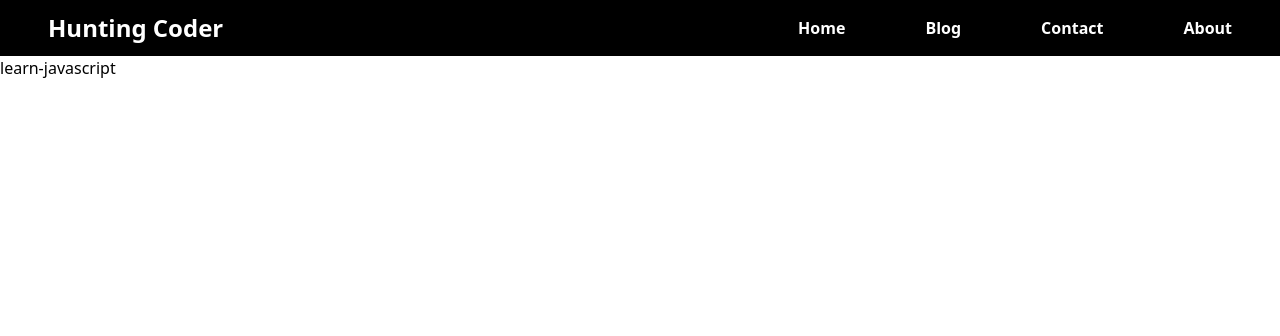
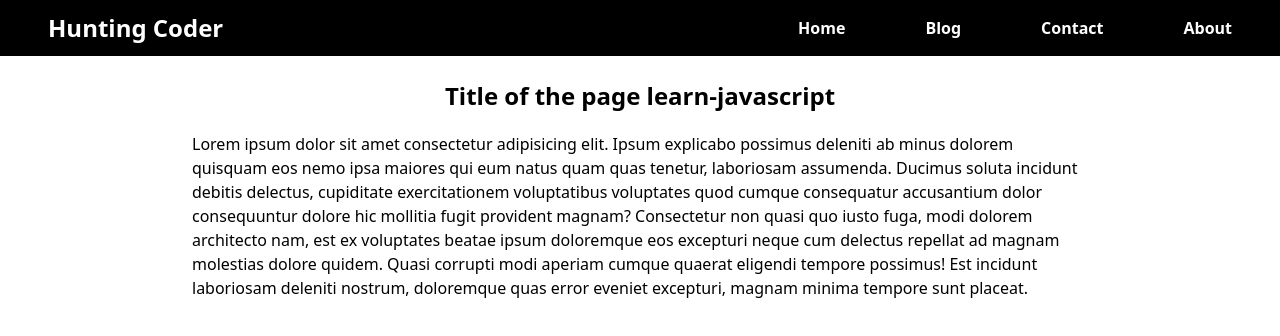
Before and after one commit to SajidCurious/learn-next, a Next.js app: page /blogpost/learn-javascript in a window 1280 px wide. Shown: the top 336 px of the page. Built offline with nearby package versions, Linux system fonts and the light colour scheme.

Commit message:
building blog using slug.js

```diff
--- a/src/pages/blog.js
+++ b/src/pages/blog.js
@@ -1,3 +1,4 @@
+import Link from "next/link";
 import React from "react";
 
 const blog = () => {
@@ -6,15 +7,21 @@ const blog = () => {
       <h1 className="text-5xl">Popular Blogs</h1>
       <div className="blogItems mt-10">
         <div className="blogItem mb-4">
-          <h1 className="text-xl">How to learn JavaScript in 2022?</h1>
+          <Link href={"/blogpost/learn-javascript"}>
+            <h1 className="text-xl">How to learn JavaScript in 2022?</h1>
+          </Link>
           <p>JavaScript is used to design logic for the Web</p>
         </div>
         <div className="blogItem mb-4">
-          <h1 className="text-xl">How to learn JavaScript in 2022?</h1>
+          <Link href={"/blogpost/learn-javascript"}>
+            <h1 className="text-xl">How to learn JavaScript in 2022?</h1>
+          </Link>
           <p>JavaScript is used to design logic for the Web</p>
         </div>
         <div className="blogItem mb-4">
-          <h1 className="text-xl">How to learn JavaScript in 2022?</h1>
+          <Link href={"/blogpost/learn-javascript"}>
+            <h1 className="text-xl">How to learn JavaScript in 2022?</h1>
+          </Link>
           <p>JavaScript is used to design logic for the Web</p>
         </div>
       </div>
--- a/src/pages/blogpost/[slug].js
+++ b/src/pages/blogpost/[slug].js
@@ -4,7 +4,24 @@ import { useRouter } from "next/router";
 const slug = () => {
   const router = useRouter();
   const { slug } = router.query;
-  return <div>{slug}</div>;
+  return (
+    <div className="flex flex-col items-center">
+      <h1 className="font-bold text-2xl mt-6">Title of the page {slug}</h1>
+      <p className="max-w-4xl mt-5">
+        Lorem ipsum dolor sit amet consectetur adipisicing elit. Ipsum explicabo
+        possimus deleniti ab minus dolorem quisquam eos nemo ipsa maiores qui
+        eum natus quam quas tenetur, laboriosam assumenda. Ducimus soluta
+        incidunt debitis delectus, cupiditate exercitationem voluptatibus
+        voluptates quod cumque consequatur accusantium dolor consequuntur dolore
+        hic mollitia fugit provident magnam? Consectetur non quasi quo iusto
+        fuga, modi dolorem architecto nam, est ex voluptates beatae ipsum
+        doloremque eos excepturi neque cum delectus repellat ad magnam molestias
+        dolore quidem. Quasi corrupti modi aperiam cumque quaerat eligendi
+        tempore possimus! Est incidunt laboriosam deleniti nostrum, doloremque
+        quas error eveniet excepturi, magnam minima tempore sunt placeat.
+      </p>
+    </div>
+  );
 };
 
 export default slug;
```
